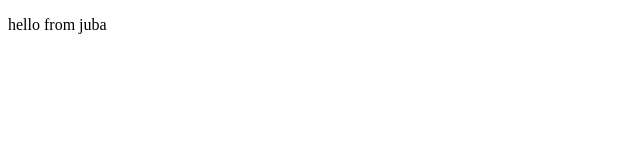
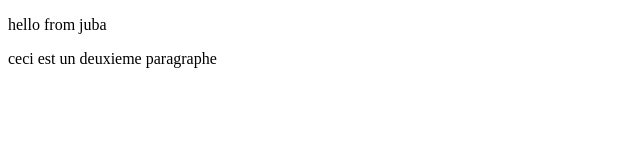
Before and after one commit to juba027/ma_solution_a_deployer_ci_cd, a plain HTML site: page index.html in a window 1280 px wide. Shown: the whole page, without its empty margins (0-640 px from the left). Drawn offline with Linux system fonts and the light colour scheme.

Commit message:
secondparagraphe

```diff
--- a/index.html
+++ b/index.html
@@ -6,5 +6,6 @@
   </head>
   <body>
     <p>hello from juba</p>
+    <p>ceci est un deuxieme paragraphe</p>
   </body>
 </html>
```
